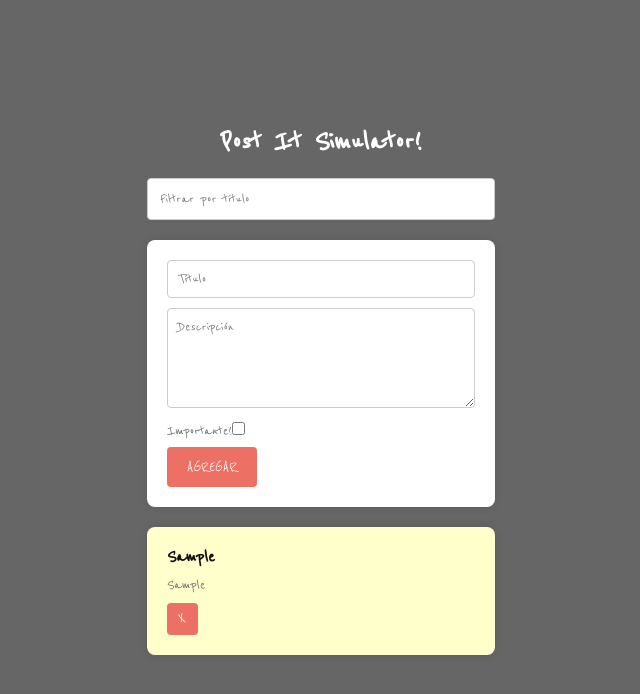
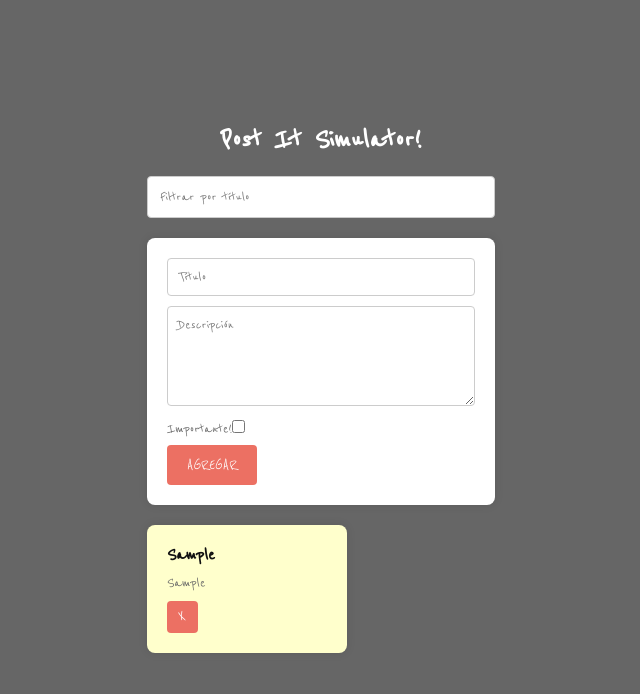
Before and after one commit to d4g0bah/post-it-simulator, a React (Create React App) app: page / in a window 1280 px wide. Both pictures are taken after typing "Sample", "Sample" into the empty fields and a click on the button "AGREGAR". Shown: the top 694 px of the page, without its empty margins (319-959 px from the left). Built offline with nearby package versions, Linux system fonts and the light colour scheme.

Commit message:
Update styles.css

```diff
--- a/src/styles.css
+++ b/src/styles.css
@@ -20,7 +20,7 @@ body {
 
 .app {
   width: 100%;
-  max-width: 800px;
+  max-width: 1000px;
   padding: 20px;
 }
 
@@ -78,6 +78,7 @@ form button:hover {
 }
 
 .note {
+  width: 200px;
   background: #FFFFCC;
   padding: 20px;
   border-radius: 8px;
@@ -86,6 +87,8 @@ form button:hover {
   position: relative;
   overflow: hidden;
   transition: transform 0.3s ease;
+  display: inline-block;
+  margin-right: 10px;
 }
 
 .note:hover {
@@ -126,7 +129,6 @@ form button:hover {
   color: #fff;
 }
 
-
 .filtro-container {
   margin-bottom: 20px;
 }
@@ -145,3 +147,20 @@ form button:hover {
   outline: none;
   border-color: #EC7063;
 }
+
+
+.note[data-color="yellow"] {
+  background: #FFFFCC;
+}
+
+.note[data-color="red"] {
+  background: #ff6666;
+}
+
+.note[data-color="yellow"] {
+  background: #FFFFCC;
+}
+
+.note[data-color="red"] {
+  background: #ff6666;
+}
```
